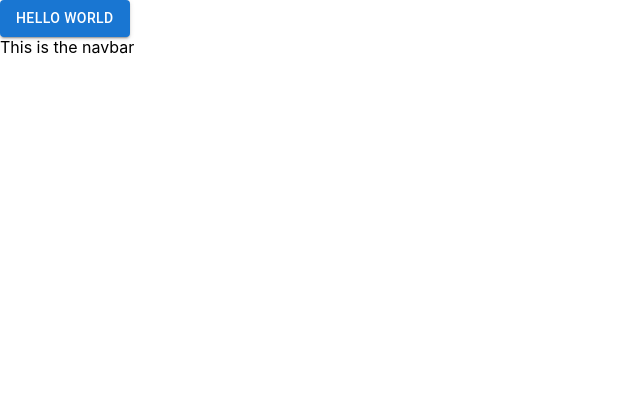
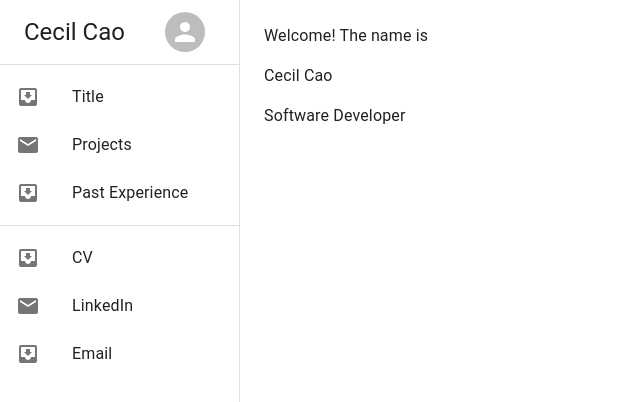
Before and after one commit to pokemonball34/resume-website, a React (Create React App) app: page / in a window 1280 px wide. Shown: the top 402 px of the page, without its empty margins (0-640 px from the left). Built offline with nearby package versions, Linux system fonts and the light colour scheme.

Commit message:
Implement navbar and site layout

```diff
--- a/src/App.tsx
+++ b/src/App.tsx
@@ -1,15 +1,8 @@
-import Button from '@mui/material/Button'
-
-import Navbar from './Components/Navbar';
-import './App.css'
+import "./App.css";
+import Landing from "./Screens/Landing";
 
 function App() {
-  return (
-    <>
-      <Button variant="contained">Hello World</ Button>
-      <Navbar name="Cecil Cao"/>
-    </>
-  );
+  return <Landing />;
 }
 
 export default App;
--- a/src/Components/Navbar/index.tsx
+++ b/src/Components/Navbar/index.tsx
@@ -1,9 +1,48 @@
-type Props = {
-    name: string
-}
+import Avatar from "@mui/material/Avatar";
+import Drawer from "@mui/material/Drawer";
+import Divider from "@mui/material/Divider";
+import List from "@mui/material/List";
+import Toolbar from "@mui/material/Toolbar";
+import Typography from "@mui/material/Typography";
 
-const Navbar = (props: Props) => {
-    return <div>This is the navbar</div>
-}
+import NavbarItem from "../NavbarItem";
 
-export default Navbar
+const drawerWidth = 240;
+
+const Navbar = () => {
+  return (
+    <Drawer
+      sx={{
+        width: drawerWidth,
+        flexShrink: 0,
+        "& .MuiDrawer-paper": {
+          width: drawerWidth,
+          boxSizing: "border-box",
+        },
+      }}
+      variant="permanent"
+      anchor="left"
+    >
+      <Toolbar>
+        <Typography variant="h5" noWrap component="div" paddingRight={"40px"}>
+          Cecil Cao
+        </Typography>
+        <Avatar />
+      </Toolbar>
+      <Divider />
+      <List>
+        {["Title", "Projects", "Past Experience"].map((text, i) => (
+          <NavbarItem key={i} text={text} index={i} />
+        ))}
+      </List>
+      <Divider />
+      <List>
+        {["CV", "LinkedIn", "Email"].map((text, i) => (
+          <NavbarItem key={i} text={text} index={i} />
+        ))}
+      </List>
+    </Drawer>
+  );
+};
+
+export default Navbar;
--- /dev/null
+++ b/src/Components/NavbarItem/index.tsx
@@ -0,0 +1,29 @@
+import ListItem from "@mui/material/ListItem";
+import ListItemButton from "@mui/material/ListItemButton";
+import ListItemIcon from "@mui/material/ListItemIcon";
+import ListItemText from "@mui/material/ListItemText";
+
+import InboxIcon from "@mui/icons-material/MoveToInbox";
+import MailIcon from "@mui/icons-material/Mail";
+
+type Props = {
+  text: string;
+  index: number;
+};
+
+const NavbarItem = (props: Props) => {
+  const { text, index } = props;
+
+  return (
+    <ListItem key={index} disablePadding>
+      <ListItemButton>
+        <ListItemIcon>
+          {index % 2 === 0 ? <InboxIcon /> : <MailIcon />}
+        </ListItemIcon>
+        <ListItemText primary={text} />
+      </ListItemButton>
+    </ListItem>
+  );
+};
+
+export default NavbarItem;
--- /dev/null
+++ b/src/Screens/Landing/index.tsx
@@ -0,0 +1,24 @@
+import Box from "@mui/material/Box";
+import CssBaseline from "@mui/material/CssBaseline";
+import Typography from "@mui/material/Typography";
+
+import Navbar from "../../Components/Navbar";
+
+const Landing = () => {
+  return (
+    <Box sx={{ display: "flex" }}>
+      <CssBaseline />
+      <Navbar />
+      <Box
+        component="main"
+        sx={{ flexGrow: 1, bgcolor: "background.default", p: 3 }}
+      >
+        <Typography paragraph>Welcome! The name is</Typography>
+        <Typography paragraph>Cecil Cao</Typography>
+        <Typography paragraph>Software Developer</Typography>
+      </Box>
+    </Box>
+  );
+};
+
+export default Landing;
```
